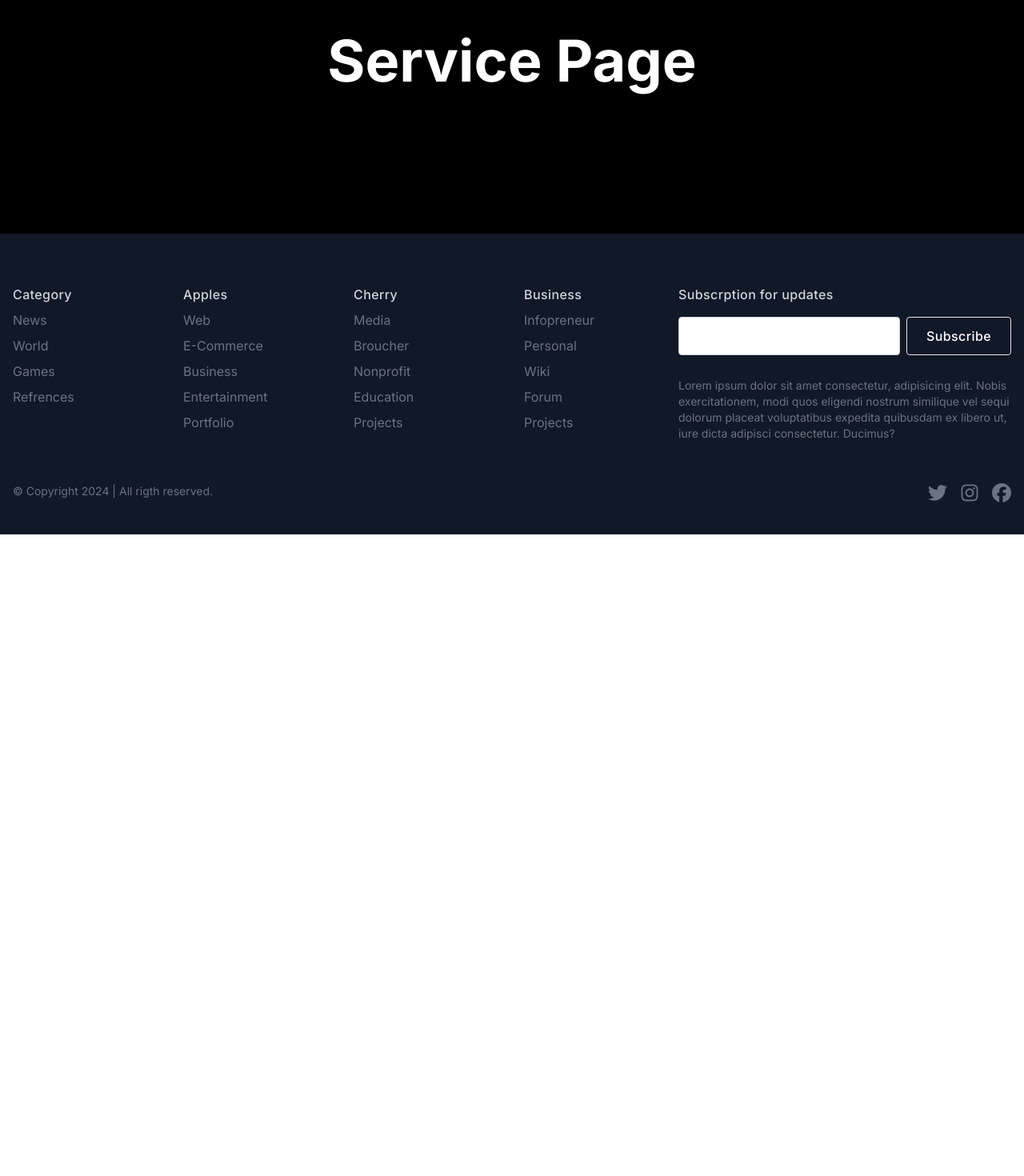
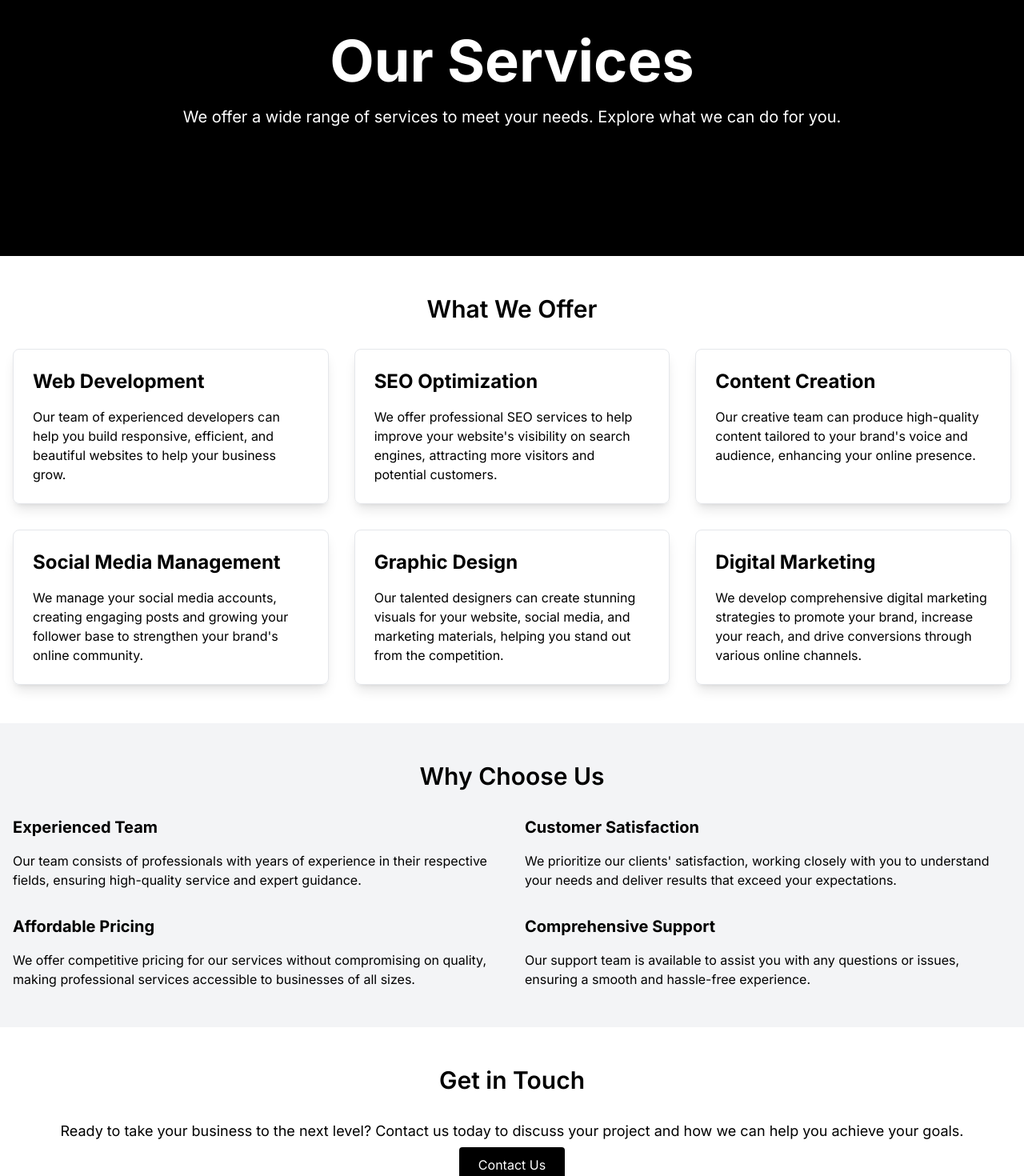
Before and after one commit to Thenmozhi-k/React-Blog-Website, a React (Vite) app: page /service in a window 1280 px wide. Shown: the part 120-1590 px from the top of the page at 80% size. Before the commit the page ends 800 px from the top, so only its background shows below. Built offline with nearby package versions, Linux system fonts and the light colour scheme.

Commit message:
first commit

```diff
--- /dev/null
+++ b/src/Components/Modal.jsx
@@ -0,0 +1,36 @@
+import React from 'react'
+
+const Modal = ({isOpen, onClose}) => {
+  return (
+    <div className={`fixed top-0 left-0 w-full h-full flex items-center justify-center ${isOpen ? "" : "hidden"}`}>
+        <div className='modal-container'>
+            <div className='bg-indigo-500 text-center p-5 h-96 lg:w-[500px] rounded shadow-md'>
+                {/* modal content */}
+                <h2 className='text-xl font-semibold mb-4 mt-6 mb-5 uppercase'>Please Login Here!</h2>
+                <form>
+                    <div className='mb-5'>
+                        <input type="email" name='email' id='email' placeholder='example@gmail.com'
+                        className='w-full rounded-md border border-[#e0e0e0] bg-white py-3  px-6 text-base font-medium text-[#6b7280] outline-none focus:border-[#6a64f1] focus:shadow-md' />
+                    </div>
+
+                    <div className='mb-5'>
+                        <input type="password" name='password' id='password' placeholder='Enter your password'
+                        className='w-full rounded-md border border-[#e0e0e0] bg-white py-3  px-6 text-base font-medium text-[#6b7280] outline-none focus:border-[#6a64f1] focus:shadow-md' />
+                    </div>
+
+                    <div>
+                        <button className='hover:shadow-md rounded-md bg-[#6a64f1] hover:bg-orange-600 py-3 px-8 text-base font-semibold text-white outline-none'>Login</button>
+                    </div>
+                </form>
+
+                {/* modal close */}
+                <button onClick={onClose} className='bg-gray-300 hover:bg-gray-400 text-gray-800 font-semibold py-2 px-8 rounded inline-flex items-center mt-5'>close</button>
+
+            </div>
+        </div>
+
+    </div>
+  )
+}
+
+export default Modal
--- a/src/Components/Nav.jsx
+++ b/src/Components/Nav.jsx
@@ -2,6 +2,7 @@ import React, { useState } from 'react';
 import { NavLink } from 'react-router-dom';
 import { FaFacebook , FaDribbbleSquare, FaTwitterSquare, FaBars  } from "react-icons/fa";
 import { FaXmark } from 'react-icons/fa6';
+import Modal from '../Components/Modal';
 
 
 const Nav = () => {
@@ -14,9 +15,19 @@ const Nav = () => {
   ];
 
   const [isMenuOpen , setIsMenuOpen] = useState(false);
+  const [isModelOpen , setIsModelOpen] = useState(false);
 
   const toggleMenu = () => {
     setIsMenuOpen(!isMenuOpen);
+  }
+
+  // modal
+  const openModal = () => {
+    setIsModelOpen(true);
+  }
+
+  const closeModal = () => {
+    setIsModelOpen(false);
   }
 
   return (
@@ -42,13 +53,17 @@ const Nav = () => {
           ))}
         </ul>
 
+          {/* menu icons */}
         <div className='lg:flex text-white gap-4 items-center hidden'>
           <a href="" className='hover:text-orange-500'><FaFacebook /></a>
           <a href="" className='hover:text-orange-500'><FaDribbbleSquare /></a>
           <a href="" className='hover:text-orange-500'><FaTwitterSquare /></a>
-          <button className='bg-orange-500 px-6 py-2 font-medium rounded hover:bg-white hover:text-orange-500 transition-all duration-200 ease-in'>Log in</button>
+          <button onClick={openModal} className='bg-orange-500 px-6 py-2 font-medium rounded hover:bg-white hover:text-orange-500 transition-all duration-200 ease-in'>Log in</button>
         </div>
 
+        <Modal isOpen={isModelOpen} onClose={closeModal}/>
+
+         {/* mobile menu mobile screen */}
         <div className='md:hidden'>
           <button className='cursor-pointer' onClick={toggleMenu}>
 
--- a/src/Components/Pagination.jsx
+++ b/src/Components/Pagination.jsx
@@ -5,24 +5,52 @@ const Pagination = ({ onPageChange, currentPage, pageSize, totalBlogs }) => {
 
   const renderPaginationLinks = () => {
     return Array.from({ length: totalPage }, (_, i) => i + 1).map((pageNumber) => (
-      <li className={pageNumber === currentPage ? "activePagination" : ""} key={pageNumber}>
-        <a href="#" onClick={(e) => { e.preventDefault(); onPageChange(pageNumber); }}>{pageNumber}</a>
+      <li
+        className={`${
+          pageNumber === currentPage ? "activePagination" : ""
+        }`}
+        key={pageNumber}
+      >
+        <a
+          href="#"
+          onClick={(e) => {
+            e.preventDefault();
+            onPageChange(pageNumber);
+          }}
+          className="px-2 py-1"
+        >
+          {pageNumber}
+        </a>
       </li>
     ));
   };
 
   return (
-    <div>
-      <ul className='pagination my-8 flex-wrap gap-4'>
+    <div className="flex justify-center mt-8">
+      <ul className="pagination flex flex-wrap justify-center gap-4 mb-6">
         <li>
-          <button onClick={() => onPageChange(currentPage - 1)} disabled={currentPage === 1}>Previous</button>
+          <button
+            onClick={() => onPageChange(currentPage - 1)}
+            disabled={currentPage === 1}
+            className="px-3 py-2 bg-gray-200 rounded disabled:opacity-50"
+          >
+            Previous
+          </button>
         </li>
 
-        <div className='flex gap-1'>{renderPaginationLinks()}</div>
+        <div className="flex flex-wrap gap-1">
+          {renderPaginationLinks()}
+        </div>
 
-        <div>
-          <button onClick={() => onPageChange(currentPage + 1)} disabled={currentPage === totalPage}>Next</button>
-        </div>
+        <li>
+          <button
+            onClick={() => onPageChange(currentPage + 1)}
+            disabled={currentPage === totalPage}
+            className="px-3 py-2 bg-gray-200 rounded disabled:opacity-50"
+          >
+            Next
+          </button>
+        </li>
       </ul>
     </div>
   );
--- a/src/Pages/Service.jsx
+++ b/src/Pages/Service.jsx
@@ -1,13 +1,114 @@
-import React from 'react'
+import React from 'react';
 
 const Service = () => {
   return (
     <div>
-    <div className='py-40 bg-black text-center text-white px-4'>
-      <h2 className='text-5xl lg:text-7xl leading-snug font-bold mb-5'>Service Page</h2>
+      {/* Header Section */}
+      <div className='py-40 bg-black text-center text-white px-4'>
+        <h2 className='text-5xl lg:text-7xl leading-snug font-bold mb-5'>Our Services</h2>
+        <p className='text-lg lg:text-xl mt-4'>
+          We offer a wide range of services to meet your needs. Explore what we can do for you.
+        </p>
+      </div>
+
+      {/* Services Section */}
+      <div className='max-w-7xl mx-auto px-4 py-12'>
+        <h3 className='text-3xl font-semibold text-center mb-8'>What We Offer</h3>
+
+        <div className='grid grid-cols-1 md:grid-cols-2 lg:grid-cols-3 gap-8'>
+          <div className='border p-6 rounded-lg shadow-lg'>
+            <h4 className='text-2xl font-bold mb-4'>Web Development</h4>
+            <p>
+              Our team of experienced developers can help you build responsive, efficient, and beautiful websites to help your business grow.
+            </p>
+          </div>
+
+          <div className='border p-6 rounded-lg shadow-lg'>
+            <h4 className='text-2xl font-bold mb-4'>SEO Optimization</h4>
+            <p>
+              We offer professional SEO services to help improve your website's visibility on search engines, attracting more visitors and potential customers.
+            </p>
+          </div>
+
+          <div className='border p-6 rounded-lg shadow-lg'>
+            <h4 className='text-2xl font-bold mb-4'>Content Creation</h4>
+            <p>
+              Our creative team can produce high-quality content tailored to your brand's voice and audience, enhancing your online presence.
+            </p>
+          </div>
+
+          <div className='border p-6 rounded-lg shadow-lg'>
+            <h4 className='text-2xl font-bold mb-4'>Social Media Management</h4>
+            <p>
+              We manage your social media accounts, creating engaging posts and growing your follower base to strengthen your brand's online community.
+            </p>
+          </div>
+
+          <div className='border p-6 rounded-lg shadow-lg'>
+            <h4 className='text-2xl font-bold mb-4'>Graphic Design</h4>
+            <p>
+              Our talented designers can create stunning visuals for your website, social media, and marketing materials, helping you stand out from the competition.
+            </p>
+          </div>
+
+          <div className='border p-6 rounded-lg shadow-lg'>
+            <h4 className='text-2xl font-bold mb-4'>Digital Marketing</h4>
+            <p>
+              We develop comprehensive digital marketing strategies to promote your brand, increase your reach, and drive conversions through various online channels.
+            </p>
+          </div>
+        </div>
+      </div>
+
+      {/* Additional Information Section */}
+      <div className='bg-gray-100 py-12'>
+        <div className='max-w-7xl mx-auto px-4'>
+          <h3 className='text-3xl font-semibold text-center mb-8'>Why Choose Us</h3>
+
+          <div className='grid grid-cols-1 md:grid-cols-2 gap-8'>
+            <div>
+              <h4 className='text-xl font-bold mb-4'>Experienced Team</h4>
+              <p>
+                Our team consists of professionals with years of experience in their respective fields, ensuring high-quality service and expert guidance.
+              </p>
+            </div>
+
+            <div>
+              <h4 className='text-xl font-bold mb-4'>Customer Satisfaction</h4>
+              <p>
+                We prioritize our clients' satisfaction, working closely with you to understand your needs and deliver results that exceed your expectations.
+              </p>
+            </div>
+
+            <div>
+              <h4 className='text-xl font-bold mb-4'>Affordable Pricing</h4>
+              <p>
+                We offer competitive pricing for our services without compromising on quality, making professional services accessible to businesses of all sizes.
+              </p>
+            </div>
+
+            <div>
+              <h4 className='text-xl font-bold mb-4'>Comprehensive Support</h4>
+              <p>
+                Our support team is available to assist you with any questions or issues, ensuring a smooth and hassle-free experience.
+              </p>
+            </div>
+          </div>
+        </div>
+      </div>
+
+      {/* Contact Us Section */}
+      <div className='py-12 text-center'>
+        <h3 className='text-3xl font-semibold mb-8'>Get in Touch</h3>
+        <p className='text-lg mb-4'>
+          Ready to take your business to the next level? Contact us today to discuss your project and how we can help you achieve your goals.
+        </p>
+        <a href="/contact" className='bg-black text-white px-6 py-3 rounded hover:bg-orange-500 transition-all duration-200'>
+          Contact Us
+        </a>
+      </div>
     </div>
-  </div>
-  )
-}
+  );
+};
 
-export default Service
+export default Service;
```
Also changed, not shown: src/Pages/SIngleBlog.jsx (+23 -1 lines).
